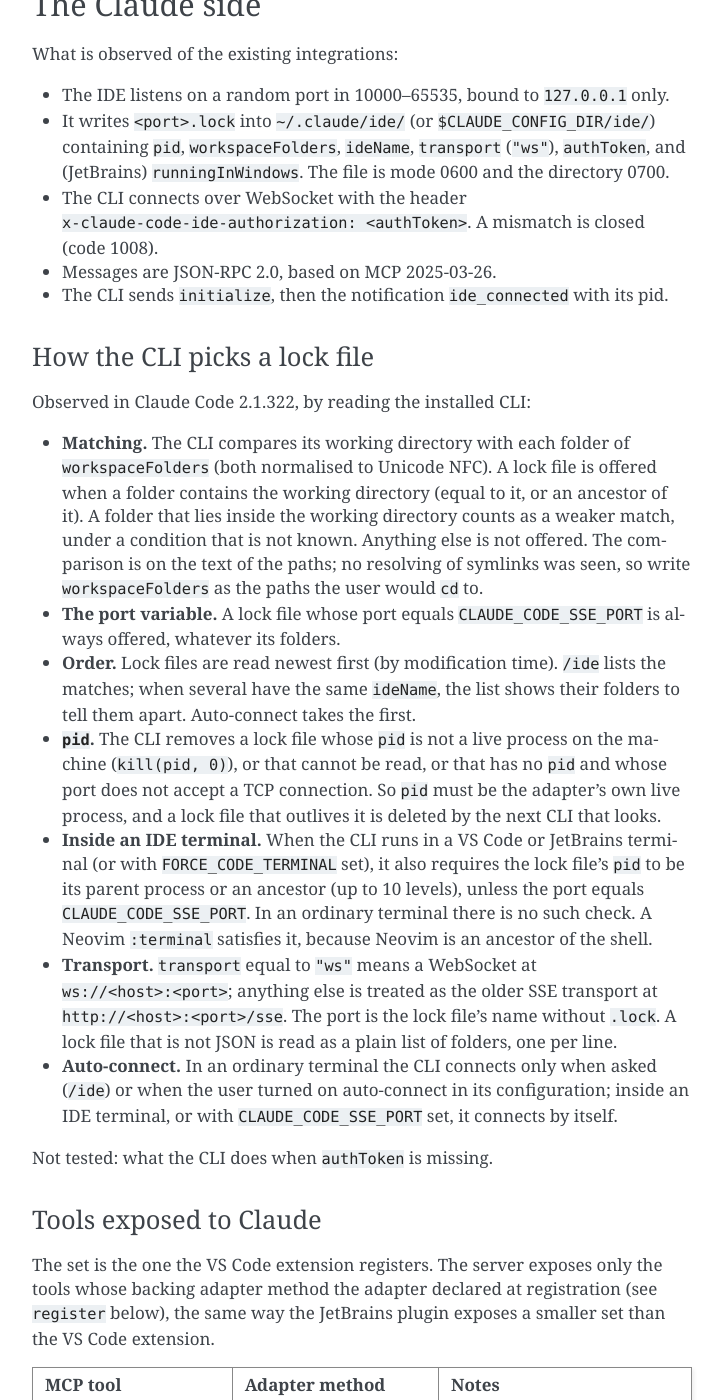
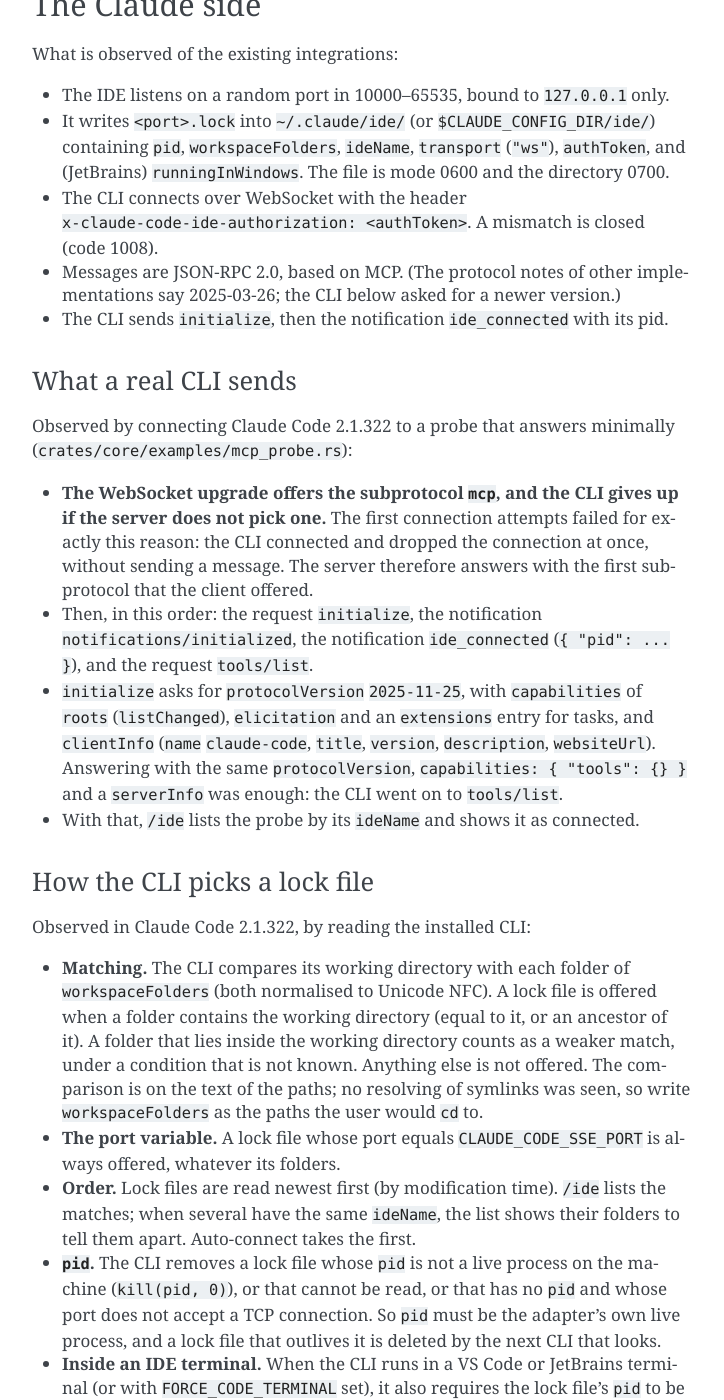
Before and after one commit to small-gear-lab/claude-ide-server, a Sphinx documentation site: the page built from docs/DESIGN.md, in a window 1280 px wide and 1400 px high, scrolled down 1143 px. Shown: the whole window, without its empty margins (388-1112 px from the left). Built offline with Sphinx 7.4.7, drawn with Linux system fonts in a browser that asks for light colours; some of the changed text lies outside the part shown.

Commit message:
Record what a real CLI sends and expects, as seen with the probe

```diff
--- a/docs/DESIGN.md
+++ b/docs/DESIGN.md
@@ -47,8 +47,24 @@ What is observed of the existing integrations:
   The file is mode 0600 and the directory 0700.
 - The CLI connects over WebSocket with the header `x-claude-code-ide-authorization: <authToken>`. A mismatch is
   closed (code 1008).
-- Messages are JSON-RPC 2.0, based on MCP 2025-03-26.
+- Messages are JSON-RPC 2.0, based on MCP. (The protocol notes of other implementations say 2025-03-26; the CLI
+  below asked for a newer version.)
 - The CLI sends `initialize`, then the notification `ide_connected` with its pid.
+
+### What a real CLI sends
+
+Observed by connecting Claude Code 2.1.322 to a probe that answers minimally (`crates/core/examples/mcp_probe.rs`):
+
+- **The WebSocket upgrade offers the subprotocol `mcp`, and the CLI gives up if the server does not pick one.** The
+  first connection attempts failed for exactly this reason: the CLI connected and dropped the connection at once,
+  without sending a message. The server therefore answers with the first subprotocol that the client offered.
+- Then, in this order: the request `initialize`, the notification `notifications/initialized`, the notification
+  `ide_connected` (`{ "pid": ... }`), and the request `tools/list`.
+- `initialize` asks for `protocolVersion` `2025-11-25`, with `capabilities` of `roots` (`listChanged`), `elicitation`
+  and an `extensions` entry for tasks, and `clientInfo` (`name` `claude-code`, `title`, `version`, `description`,
+  `websiteUrl`). Answering with the same `protocolVersion`, `capabilities: { "tools": {} }` and a `serverInfo` was
+  enough: the CLI went on to `tools/list`.
+- With that, `/ide` lists the probe by its `ideName` and shows it as connected.
 
 ### How the CLI picks a lock file
 
```
Also changed, not shown: docs/ja/DESIGN.md (+10 -1 lines), 1 other file.
